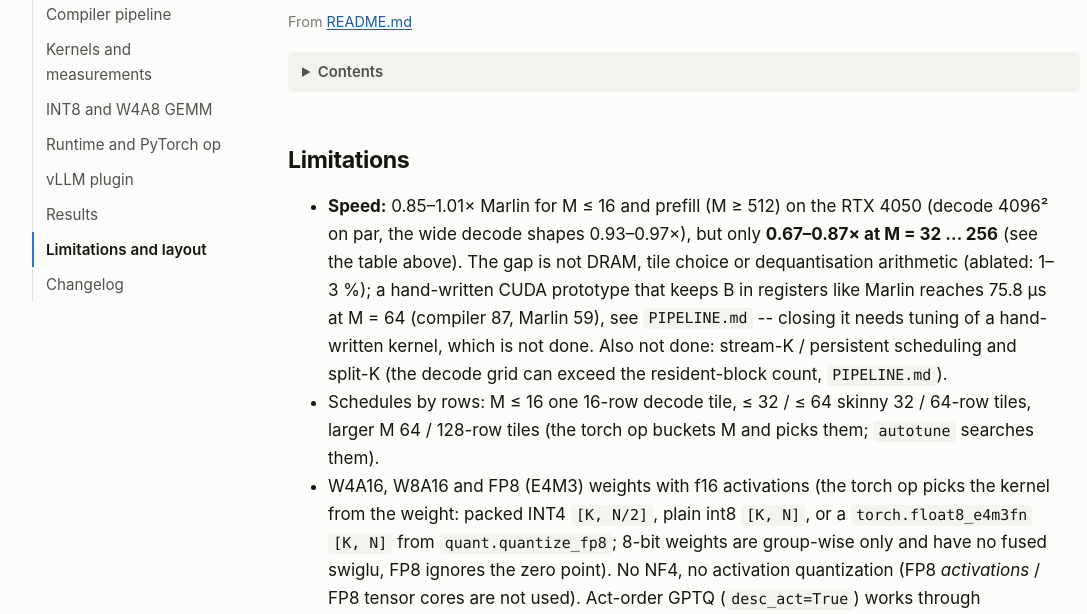
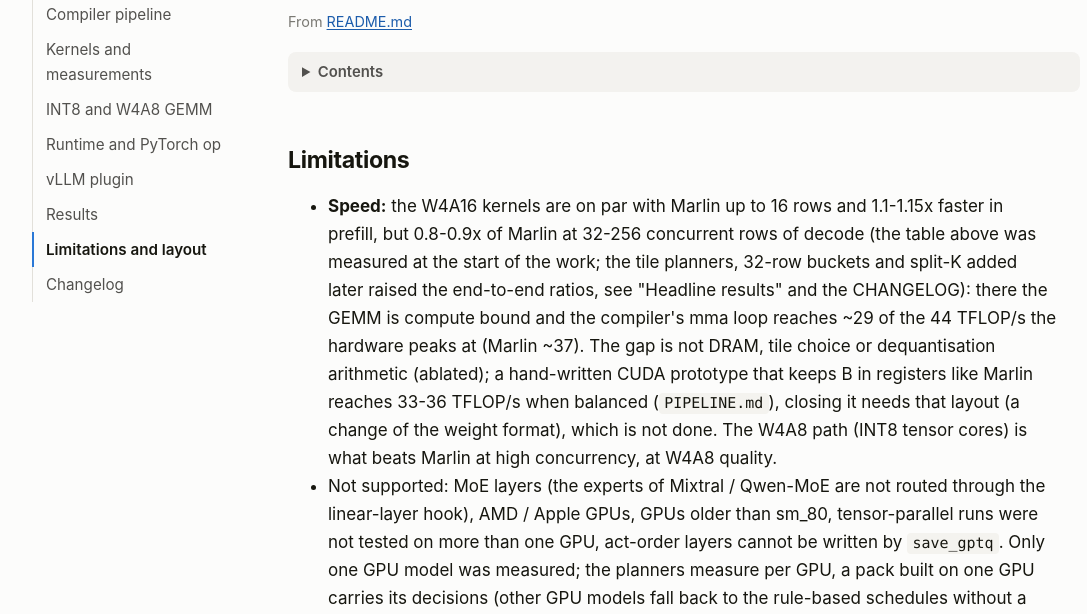
Before and after one commit to Hieu475/QuantForge, a plain HTML site: page blog/site/docs/limitations.html in a window 1280 px wide. Shown: the part 164-778 px from the top of the page, without its empty margins (84-1171 px from the left). Drawn offline with Linux system fonts and the light colour scheme.

```diff
--- a/blog/docs.json
+++ b/blog/docs.json
@@ -71,6 +71,7 @@
      "posts": [],
      "items": [
        {"src": "CHANGELOG.md", "heading": "Unreleased"},
+       {"src": "CHANGELOG.md", "heading": "0.4.0"},
        {"src": "CHANGELOG.md", "heading": "0.3.0"},
        {"src": "CHANGELOG.md", "heading": "0.2.0"},
        {"src": "CHANGELOG.md", "heading": "0.1.0"}]}
--- a/blog/site/docs/limitations.html
+++ b/blog/site/docs/limitations.html
@@ -22,12 +22,14 @@
 </div>
 </details><h2 id="limitations">Limitations<a class="headerlink" href="#limitations" title="Permanent link">#</a></h2>
 <ul>
-<li><strong>Speed:</strong> 0.85–1.01× Marlin for M ≤ 16 and prefill (M ≥ 512) on the RTX 4050 (decode 4096² on par, the wide decode shapes 0.93–0.97×), but only <strong>0.67–0.87× at
-  M = 32 … 256</strong> (see the table above). The gap is not DRAM, tile choice or dequantisation arithmetic (ablated:
-  1–3 %); a hand-written CUDA prototype that keeps B in registers like Marlin reaches 75.8 µs at M = 64 (compiler
-  87, Marlin 59), see <code>PIPELINE.md</code> -- closing it needs tuning of a hand-written kernel, which is not done.
-  Also not done: stream-K / persistent scheduling and split-K (the decode grid can exceed the resident-block
-  count, <code>PIPELINE.md</code>).</li>
+<li><strong>Speed:</strong> the W4A16 kernels are on par with Marlin up to 16 rows and 1.1-1.15x faster in prefill, but 0.8-0.9x of Marlin at 32-256 concurrent rows of decode (the table
+  above was measured at the start of the work; the tile planners, 32-row buckets and split-K added later raised the end-to-end ratios, see "Headline results" and the CHANGELOG): there the GEMM is
+  compute bound and the compiler's mma loop reaches ~29 of the 44 TFLOP/s the hardware peaks at (Marlin ~37). The gap is not DRAM, tile choice or dequantisation
+  arithmetic (ablated); a hand-written CUDA prototype that keeps B in registers like Marlin reaches 33-36 TFLOP/s when balanced (<code>PIPELINE.md</code>), closing it needs
+  that layout (a change of the weight format), which is not done. The W4A8 path (INT8 tensor cores) is what beats Marlin at high concurrency, at W4A8 quality.</li>
+<li>Not supported: MoE layers (the experts of Mixtral / Qwen-MoE are not routed through the linear-layer hook), AMD / Apple GPUs, GPUs older than sm_80, tensor-parallel
+  runs were not tested on more than one GPU, act-order layers cannot be written by <code>save_gptq</code>. Only one GPU model was measured; the planners measure per GPU, a pack built on
+  one GPU carries its decisions (other GPU models fall back to the rule-based schedules without a compiler).</li>
 <li>Schedules by rows: M ≤ 16 one 16-row decode tile, ≤ 32 / ≤ 64 skinny 32 / 64-row tiles, larger M 64 / 128-row
   tiles (the torch op buckets M and picks them; <code>autotune</code> searches them).</li>
 <li>W4A16, W8A16 and FP8 (E4M3) weights with f16 activations (the torch op picks the kernel from the
```
Also changed, not shown: blog/site/docs/changelog.html (+4 -0 lines), blog/site/docs/index.html (+4 -4 lines), blog/site/docs/vllm.html (+1 -0 lines).
